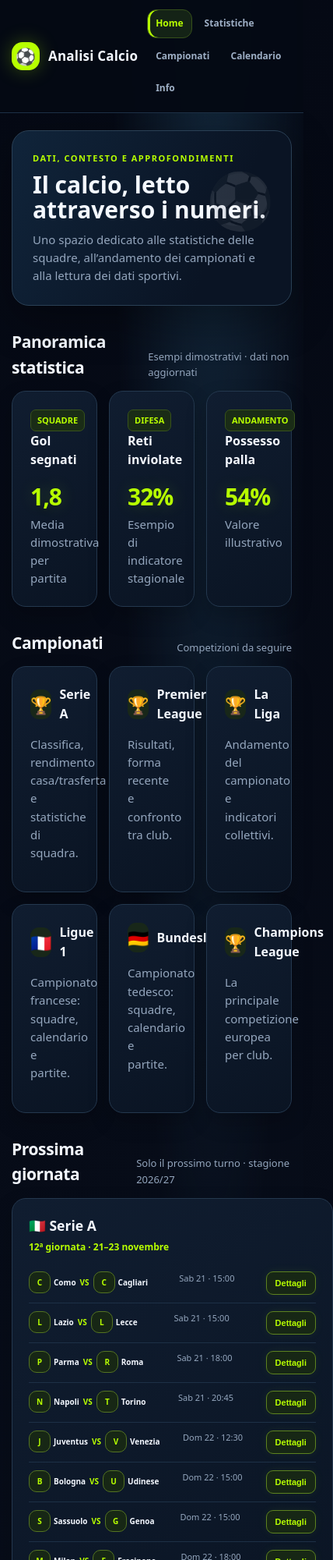
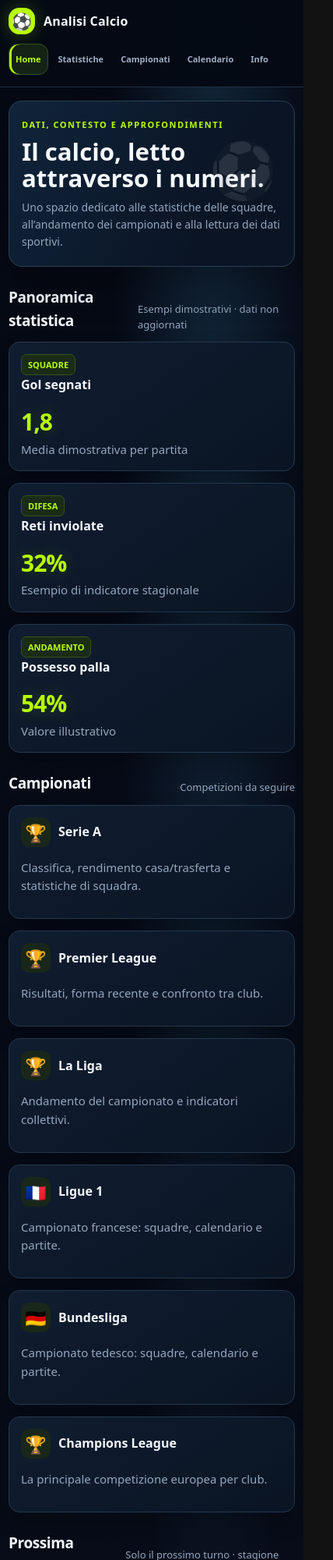
Before and after one commit to frankferra7-cyber/analisi-calcio, a plain HTML site: page index.html in a window 390 px wide. Shown: the top 2000 px of the page at 78% size, 428 px wide, since content can reach past the window. Drawn offline with Linux system fonts and the light colour scheme; no server answers.

Commit message:
Improve responsive layout for mobile devices

```diff
--- a/index.html
+++ b/index.html
@@ -72,6 +72,57 @@ footer{margin-left:248px}
 
 .live-panel{margin:16px 0;padding:17px;border:1px solid #2b4056;border-radius:15px;background:linear-gradient(145deg,#101d30,#0a1423)}.live-top{display:flex;justify-content:space-between;align-items:center;gap:12px;flex-wrap:wrap}.live-state{font-size:11px;font-weight:900;letter-spacing:.7px;color:var(--muted);text-transform:uppercase}.live-score{font-size:27px;font-weight:900;letter-spacing:1px;margin:7px 0}.live-message{font-size:13px;color:var(--muted)}.live-refresh{border:1px solid #5d821f;background:#172715;color:var(--green);padding:8px 12px;border-radius:9px;font-weight:850;cursor:pointer}.live-refresh:disabled{opacity:.55;cursor:wait}
 .detail-tabs{display:flex;gap:8px;margin:24px 0 14px;border-bottom:1px solid var(--line);padding-bottom:10px}.detail-tab{border:1px solid var(--line);background:#0c1728;color:var(--muted);padding:10px 14px;border-radius:10px;font-weight:800;cursor:pointer}.detail-tab.active{background:#192a16;color:var(--green);border-color:#587c22}.tab-panel[hidden]{display:none}.lineup-grid{display:grid;grid-template-columns:repeat(2,minmax(0,1fr));gap:14px}.lineup-card{background:linear-gradient(145deg,#101d30,#0a1423);border:1px solid #24384e;border-radius:16px;padding:18px}.lineup-card h3{margin:0 0 5px}.lineup-module{display:inline-block;color:var(--green);background:#1a2c16;border:1px solid #38531b;border-radius:7px;padding:4px 8px;font-size:12px;font-weight:850;margin:8px 0}.lineup-empty{margin-top:12px;padding:14px;border:1px dashed #38506a;border-radius:11px;color:var(--muted);font-size:13px}.lineup-status{font-size:11px;color:var(--green);font-weight:800;text-transform:uppercase;letter-spacing:.7px}@media(max-width:560px){.lineup-grid{grid-template-columns:1fr}.detail-tabs{overflow-x:auto}}
+
+/* Ottimizzazione smartphone */
+@media(max-width:760px){
+ html{scroll-padding-top:76px}
+ body{overflow-x:hidden}
+ .nav{width:100%;min-width:0;flex-wrap:wrap;gap:10px}
+ .brand{flex:0 0 auto}
+ nav{min-width:0;width:100%;flex:1 1 100%;padding:2px 0 5px;scrollbar-width:thin;overscroll-behavior-x:contain}
+ nav a{flex:0 0 auto;min-height:40px;display:flex;align-items:center;justify-content:center}
+ main{width:100%;min-width:0}
+ .hero{padding:23px 19px}
+ .hero h1{font-size:clamp(29px,8vw,40px)}
+ .grid,.split,.matchday-grid{grid-template-columns:minmax(0,1fr)}
+ .card,.league-fixtures{min-width:0;padding:17px}
+ .section-head{gap:5px;margin:25px 0 12px}
+ .section-head h2{font-size:19px}
+ .match-row{display:grid;grid-template-columns:minmax(0,1fr) auto;align-items:center;column-gap:9px;row-gap:8px}
+ .match-row .match-teams{min-width:0;overflow-wrap:anywhere}
+ .match-row .team-pair{grid-column:1/-1;min-width:0;justify-content:flex-start;flex-wrap:wrap}
+ .match-row .match-date{white-space:normal;text-align:right;max-width:120px}
+ .details-btn{min-height:38px;padding:8px 10px}
+ .match-detail{padding:12px; padding-top:max(12px,env(safe-area-inset-top))}
+ .detail-inner{width:100%;min-width:0}
+ .detail-hero{padding:19px 14px;margin-top:14px}
+ .detail-grid{grid-template-columns:minmax(0,1fr)}
+ .detail-tabs{gap:6px;margin:18px 0 12px;scrollbar-width:thin}
+ .detail-tab{flex:0 0 auto;min-height:42px;padding:9px 11px}
+ .lineup-card{min-width:0;padding:15px}
+ .live-panel{padding:14px}
+ .live-refresh,.back-btn{min-height:42px}
+}
+@media(max-width:420px){
+ main{padding:17px 11px 36px}
+ .nav{padding:10px 11px}
+ .brand{font-size:16px}
+ .ball{width:34px;height:34px}
+ nav{gap:4px}
+ nav a{font-size:11px;padding:7px 8px}
+ .hero{padding:21px 16px;border-radius:17px}
+ .hero p{font-size:14px}
+ .card,.league-fixtures{padding:15px;border-radius:14px}
+ .match-teams{font-size:12px}
+ .match-date{font-size:10px}
+ .detail-clubs{gap:8px}
+ .detail-club{font-size:12px}
+ .detail-teams{font-size:25px}
+}
+@media(hover:none){
+ .card:hover,.league-fixtures:hover{transform:none}
+}
+
 </style>
 </head>
 <body>
```
